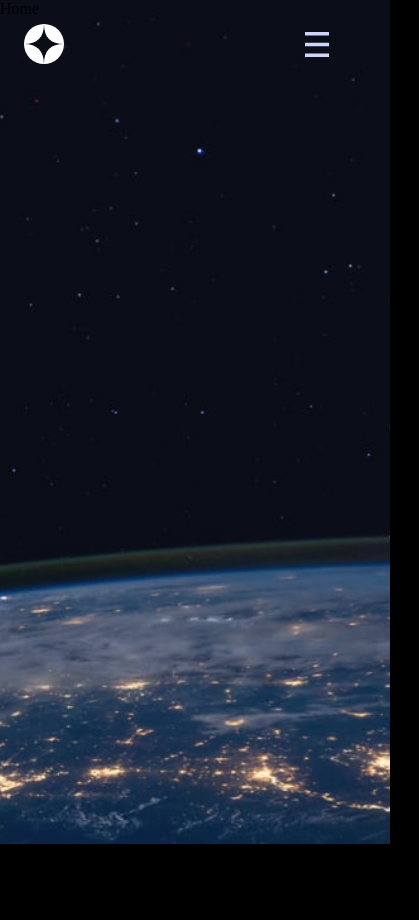
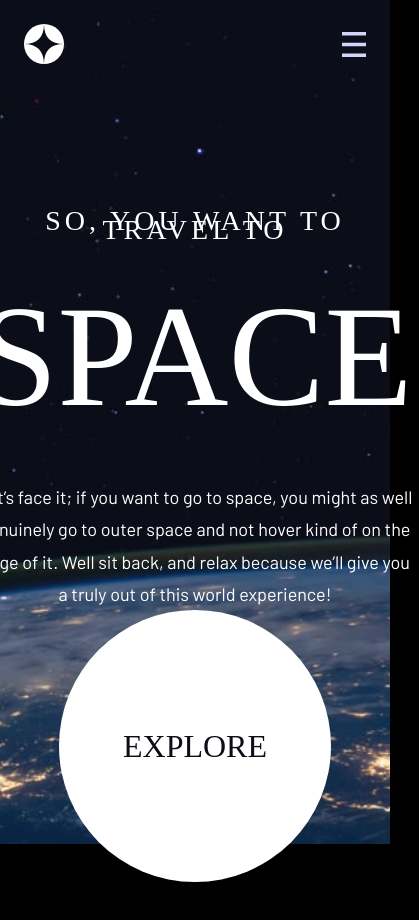
Before and after one commit to Marco-Ray/space-tourism, a Vue app: page / in a window 390 px wide. Shown: the top 920 px of the page, 419 px wide, since content can reach past the window. Before the commit the page ends 844 px from the top, so only its background shows below. Built offline with nearby package versions, Linux system fonts and the light colour scheme; a web font is replaced by a local one.

Commit message:
home | pseudo-element for button hover

```diff
--- a/src/App.vue
+++ b/src/App.vue
@@ -21,5 +21,6 @@ html,
 body {
   margin: 0;
   background-color: black;
+  color: $white;
 }
 </style>
--- a/src/components/NavBar.vue
+++ b/src/components/NavBar.vue
@@ -88,7 +88,7 @@ function toggleMobileMenu() {
 
 .deco {
   position: absolute;
-  width: calc(55% - 64px - 48px - 64px);
+  width: 44%;
   left: calc(64px + 48px + 64px);
   height: 1px;
   background-color: #979797;
@@ -128,15 +128,18 @@ function toggleMobileMenu() {
   }
 }
 
-@media screen and (max-width: 768px) {
+@media screen and (max-width: 1000px) {
+  .deco {
+    display: none;
+  }
+}
+
+@media screen and (max-width: 850px) {
   #nav-bar {
     margin-top: 0;
   }
   .logo {
     margin: 0 40px;
-  }
-  .deco {
-    display: none;
   }
   .nav-container {
     display: flex;
@@ -144,14 +147,16 @@ function toggleMobileMenu() {
   }
 }
 
-@media screen and (max-width: 500px) {
+@media screen and (max-width: 750px) {
   #nav-bar {
-    margin: 24px;
+    padding: 24px;
+    width: calc(100vw - 48px);
   }
   .nav-container {
     min-width: 0;
     background-color: transparent;
     backdrop-filter: none;
+    justify-content: end;
     .nav-state {
       display: none;
     }
--- a/src/components/NavStates.vue
+++ b/src/components/NavStates.vue
@@ -41,11 +41,11 @@ const props = defineProps({
   border-bottom: 3px solid $white;
 }
 
-@media screen and (max-width: 500px) {
+@media screen and (max-width: 750px) {
   .nav-state {
     justify-content: center;
     align-items: start;
-    width: calc(100% - 29px);
+    width: calc(100% - 3px);
     height: 19px;
     border-bottom: none;
     border-right: 3px solid transparent;
--- a/src/style/index.scss
+++ b/src/style/index.scss
@@ -13,6 +13,47 @@ img {
 
 a {
   text-decoration: none;
+}
+
+.btn {
+  cursor: pointer;
+}
+
+.view {
+  position: absolute;
+  width: 100%;
+  height: 100%;
+  background-size: cover;
+  background-repeat: no-repeat;
+  background-position: center center;
+  background-attachment: fixed;
+  .content__container {
+    // background-color: grey;
+    width: 100%;
+    height: calc(100% - 140px);
+    margin-top: 140px;
+    .content {
+      display: flex;
+    }
+  }
+}
+
+@media screen and (max-width: 850px) {
+  .view {
+    .content__container {
+      height: calc(100% - 100px);
+      margin-top: 100px;
+    }
+  }
+}
+
+@media screen and (max-width: 750px) {
+  .view {
+    .content__container {
+      height: calc(100% - 88px);
+      margin-top: 88px;
+    }
+  }
 }
 
 .heading-XL {
--- a/src/views/CrewView.vue
+++ b/src/views/CrewView.vue
@@ -1,25 +1,18 @@
 <template>
-  <div id="crew">Crew</div>
+  <div id="crew" class="view">Crew</div>
 </template>
 <style lang="scss" scoped>
 #crew {
-  position: absolute;
-  width: 100%;
-  height: 100%;
   background-image: url("@/assets/crew/background-crew-desktop.jpg");
-  background-size: cover;
-  background-repeat: no-repeat;
-  background-position: center center;
-  background-attachment: fixed;
 }
 
-@media screen and (max-width: 768px) {
+@media screen and (max-width: 850px) {
   #crew {
     background-image: url("@/assets/crew/background-crew-tablet.jpg");
   }
 }
 
-@media screen and (max-width: 500px) {
+@media screen and (max-width: 750px) {
   #crew {
     background-image: url("@/assets/crew/background-crew-mobile.jpg");
   }
--- a/src/views/DestinationView.vue
+++ b/src/views/DestinationView.vue
@@ -1,26 +1,19 @@
 <template>
-  <div id="destination">Destination</div>
+  <div id="destination" class="view">Destination</div>
 </template>
 
 <style lang="scss" scoped>
 #destination {
-  position: absolute;
-  width: 100%;
-  height: 100%;
   background-image: url("@/assets/destination/background-destination-desktop.jpg");
-  background-size: cover;
-  background-repeat: no-repeat;
-  background-position: center center;
-  background-attachment: fixed;
 }
 
-@media screen and (max-width: 768px) {
+@media screen and (max-width: 850px) {
   #destination {
     background-image: url("@/assets/destination/background-destination-tablet.jpg");
   }
 }
 
-@media screen and (max-width: 500px) {
+@media screen and (max-width: 750px) {
   #destination {
     background-image: url("@/assets/destination/background-destination-mobile.jpg");
   }
--- a/src/views/HomeView.vue
+++ b/src/views/HomeView.vue
@@ -1,26 +1,97 @@
 <template>
-  <div id="home">Home</div>
+  <div id="home" class="view">
+    <div class="content__container home__container">
+      <div class="content home__content">
+        <div class="hero">
+          <div class="heading-XS">SO, YOU WANT TO TRAVEL TO</div>
+          <div class="heading-XL">SPACE</div>
+          <div class="body">
+            Let’s face it; if you want to go to space, you might as well
+            genuinely go to outer space and not hover kind of on the edge of it.
+            Well sit back, and relax because we’ll give you a truly out of this
+            world experience!
+          </div>
+        </div>
+        <div class="btn explore-btn heading-S">EXPLORE</div>
+      </div>
+    </div>
+  </div>
 </template>
 
 <style lang="scss" scoped>
 #home {
-  position: absolute;
-  width: 100%;
-  height: 100%;
   background-image: url("@/assets/home/background-home-desktop.jpg");
-  background-size: cover;
-  background-repeat: no-repeat;
-  background-position: center center;
-  background-attachment: fixed;
 }
 
-@media screen and (max-width: 768px) {
+.home__container {
+  display: flex;
+  flex-direction: column;
+  justify-content: end;
+  .home__content {
+    align-items: end;
+    justify-content: space-between;
+    padding: 128px 165px;
+  }
+}
+
+.hero {
+  max-width: 540px;
+}
+
+.explore-btn {
+  position: relative;
+  width: 272px;
+  height: 272px;
+  text-align: center;
+  line-height: 272px;
+  border-radius: 50%;
+  color: $very-dark-navy;
+  background-color: $white;
+}
+
+.explore-btn::before {
+    content: "";
+    position: absolute;
+    top: -88px;
+    left: -88px;
+    bottom: -88px;
+    right: -88px;
+    border-radius: 50%;
+    background-color: rgba($white, 10%);
+    opacity: 0;
+  }
+
+.explore-btn:hover::before {
+  opacity: 1;
+}
+
+@media screen and (max-width: 1200px) {
+  .home__container {
+    justify-content: space-between;
+    .home__content {
+      height: 100%;
+      flex-direction: column;
+      align-items: center;
+      padding: 20px 40px;
+      .hero {
+        text-align: center;
+      }
+    }
+  }
+}
+
+@media screen and (max-width: 850px) {
   #home {
     background-image: url("@/assets/home/background-home-tablet.jpg");
   }
+  .home__container {
+    .home__content {
+      padding: 128px 40px;
+    }
+  }
 }
 
-@media screen and (max-width: 500px) {
+@media screen and (max-width: 750px) {
   #home {
     background-image: url("@/assets/home/background-home-mobile.jpg");
   }
--- a/src/views/TechnologyView.vue
+++ b/src/views/TechnologyView.vue
@@ -1,26 +1,19 @@
 <template>
-  <div id="tech">Technology</div>
+  <div id="tech" class="view">Technology</div>
 </template>
 
 <style lang="scss" scoped>
 #tech {
-  position: absolute;
-  width: 100%;
-  height: 100%;
   background-image: url("@/assets/technology/background-technology-desktop.jpg");
-  background-size: cover;
-  background-repeat: no-repeat;
-  background-position: center center;
-  background-attachment: fixed;
 }
 
-@media screen and (max-width: 768px) {
+@media screen and (max-width: 850px) {
   #tech {
     background-image: url("@/assets/technology/background-technology-tablet.jpg");
   }
 }
 
-@media screen and (max-width: 500px) {
+@media screen and (max-width: 750px) {
   #tech {
     background-image: url("@/assets/technology/background-technology-mobile.jpg");
   }
```
